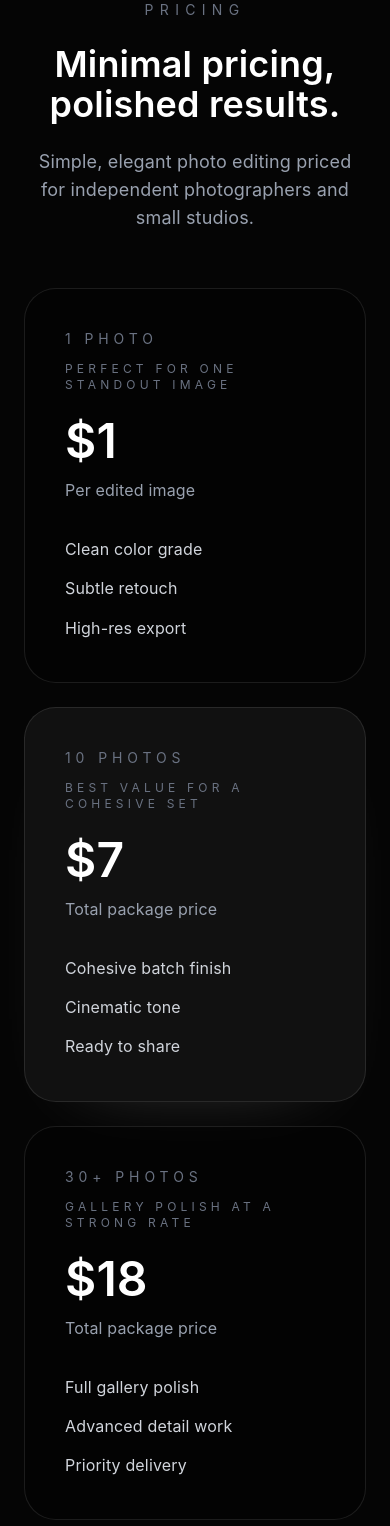
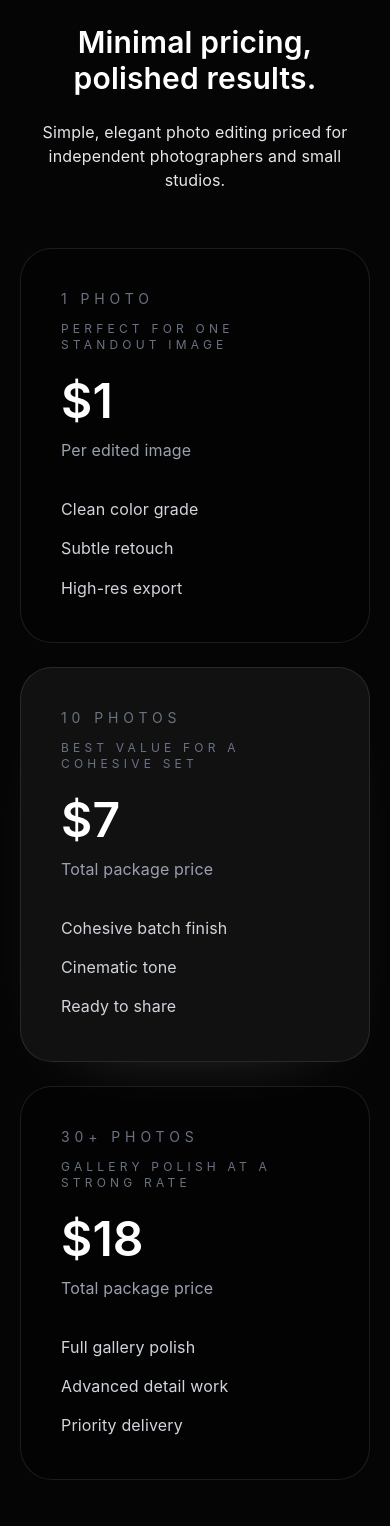
Before and after one commit to indoleanandrei5-afk/RAWARCHIVE, a Next.js app: page /pricing in a window 390 px wide. Shown: the part 280-1806 px from the top of the page. Built offline with nearby package versions, Linux system fonts and the light colour scheme.

Commit message:
Refine homepage upload CTA styling

```diff
--- a/src/components/Hero.tsx
+++ b/src/components/Hero.tsx
@@ -44,13 +44,13 @@ export default function Hero() {
         <div className="mt-12 flex flex-col items-center justify-center gap-4 sm:flex-row">
           <Link
             href="/upload"
-            className="inline-flex w-full justify-center rounded-full bg-white px-8 py-4 text-sm font-semibold uppercase tracking-[0.25em] text-black transition hover:scale-[1.02] hover:bg-white/90 sm:w-auto"
+            className="inline-flex w-full justify-center rounded-full border border-white/20 bg-[color:var(--accent-strong)] px-8 py-4 text-sm font-semibold uppercase tracking-[0.2em] text-[#0b111a] transition hover:scale-[1.02] hover:bg-[color:var(--accent)] sm:w-auto sm:tracking-[0.25em]"
           >
             Upload Photos
           </Link>
           <Link
             href="/portfolio"
-            className="inline-flex w-full justify-center rounded-full border border-white/10 bg-white/5 px-8 py-4 text-sm uppercase tracking-[0.25em] text-white transition hover:border-white/20 hover:bg-white/10 sm:w-auto"
+            className="inline-flex w-full justify-center rounded-full border border-white/20 bg-white/[0.08] px-8 py-4 text-sm uppercase tracking-[0.2em] text-white transition hover:border-white/35 hover:bg-white/[0.12] sm:w-auto sm:tracking-[0.25em]"
           >
             View portfolio
           </Link>
--- a/src/components/PricingSection.tsx
+++ b/src/components/PricingSection.tsx
@@ -2,12 +2,12 @@ import Link from "next/link";
 
 export default function PricingSection() {
   return (
-    <section className="bg-[#050505] py-24 px-6 text-white">
+    <section className="bg-[#050505] px-5 py-20 text-white sm:px-6 sm:py-24">
       <div className="mx-auto max-w-6xl">
         <div className="mb-14 space-y-6 text-center">
-          <p className="text-sm uppercase tracking-[0.45em] text-gray-500">Pricing</p>
-          <h2 className="text-4xl font-semibold md:text-5xl">Minimal pricing, polished results.</h2>
-          <p className="mx-auto max-w-2xl text-lg text-gray-400">
+          <p className="text-xs uppercase tracking-[0.35em] text-gray-500 sm:text-sm sm:tracking-[0.45em]">Pricing</p>
+          <h2 className="text-3xl font-semibold sm:text-4xl md:text-5xl">Minimal pricing, polished results.</h2>
+          <p className="mx-auto max-w-2xl text-base text-gray-200 sm:text-lg">
             Simple, elegant photo editing priced for independent photographers and small studios.
           </p>
         </div>
@@ -53,7 +53,7 @@ export default function PricingSection() {
         <div className="mt-12 text-center">
           <Link
             href="/upload"
-            className="inline-flex rounded-full border border-white/10 bg-white/10 px-10 py-4 text-sm uppercase tracking-[0.25em] text-white transition hover:border-white/20 hover:bg-white/15"
+            className="inline-flex w-full justify-center rounded-full border border-white/20 bg-[color:var(--accent-strong)] px-10 py-4 text-sm font-semibold uppercase tracking-[0.2em] text-[#0b111a] transition hover:bg-[color:var(--accent)] sm:w-auto sm:tracking-[0.25em]"
           >
             Upload Photos
           </Link>
```
